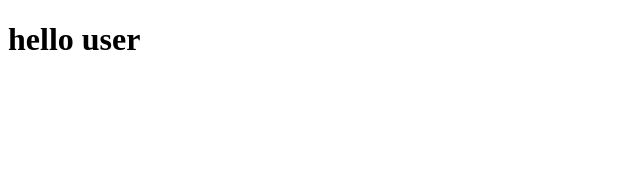
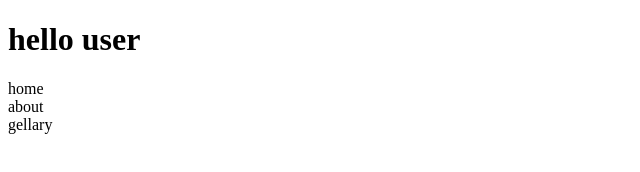
Before and after one commit to Rahul-kumar-BR29/pimr2026, a plain HTML site: page index.html in a window 1280 px wide. Shown: the whole page, without its empty margins (0-640 px from the left). Drawn offline with Linux system fonts and the light colour scheme.

Commit message:
updated design / fixed bug

```diff
--- a/index.html
+++ b/index.html
@@ -7,5 +7,12 @@
 </head>
 <body>
     <h1> hello user </h1>
+    <div>
+        <div>
+            home
+        </div>
+        <div>about</div>
+        <div>gellary</div>
+    </div>
 </body>
 </html>
```
